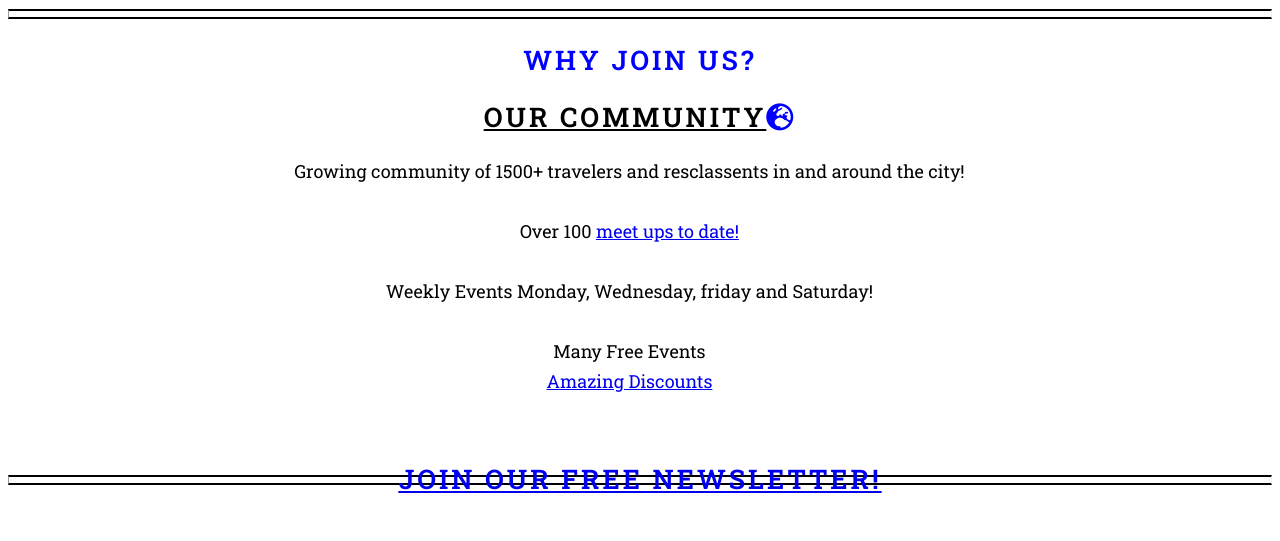
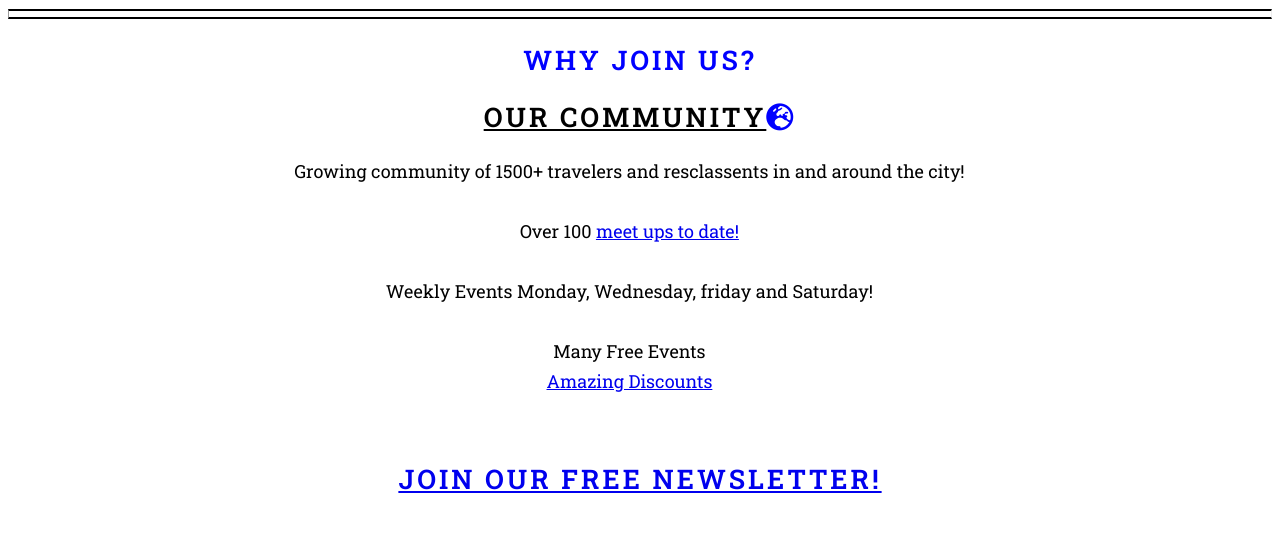
Before and after one commit to passportpowell/Passport-Powell, a plain HTML site: page index.html in a window 1280 px wide. Shown: the part 853-1394 px from the top of the page. Drawn offline with Linux system fonts and the light colour scheme.

Commit message:
add more footer img for readme

```diff
--- a/index.html
+++ b/index.html
@@ -96,9 +96,6 @@ remove empty lines -->
 
     </section>
 
-    <br>
-    <hr class="hr1">
-
     <footer>
         <div>
             <ul class="social-sites">
```
Also changed, not shown: readme-images/footer.jpg (added), 1 other file.
